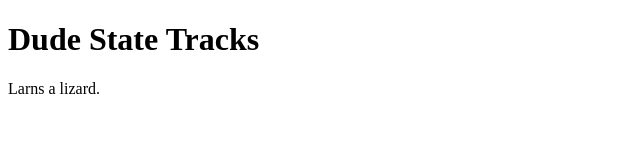
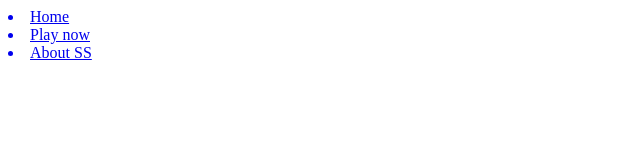
Before and after one commit to landonbax97/stockadeweb1, a plain HTML site: page index.html in a window 1280 px wide. Shown: the whole page, without its empty margins (0-640 px from the left). Drawn offline with Linux system fonts and the light colour scheme.

Commit message:
Update1
Added three navigation buttons

```diff
--- a/index.html
+++ b/index.html
@@ -6,9 +6,12 @@
 
 <body>
 
-  <h1>Dude State Tracks </h1>
+  <!--<h1>Dude State Tracks </h1>-->
+  <a href="stockadestormers.com"><li>Home</li></a>
+  <a href="stockadestormers.com/game"><li>Play now</li></a>
+  <a href="stockadestormers.com/about"><li>About SS</li></a>
 
-  <p>Larns a lizard.</p>
+  <!--<p>Larns a lizard.</p>-->
 
 </body>
 
```
